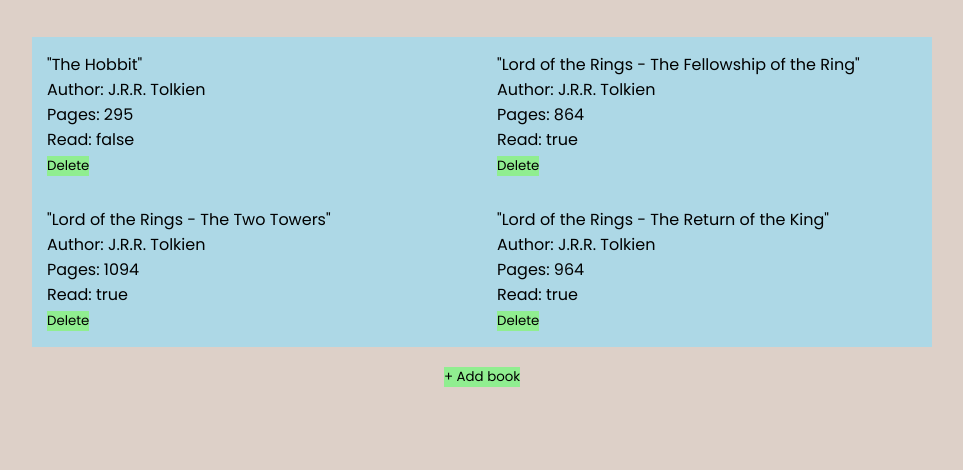
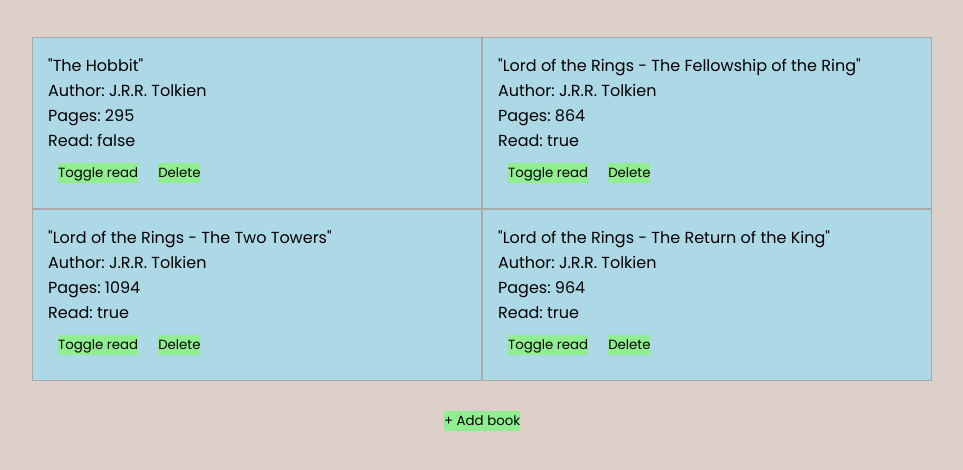
Before and after one commit to mrsmania/library, a plain HTML site: page index.html in a window 1280 px wide. Shown: the part 110-580 px from the top of the page, without its empty margins (158-1121 px from the left). Drawn offline with Linux system fonts and the light colour scheme.

Commit message:
added read toggle

```diff
--- a/main.js
+++ b/main.js
@@ -21,7 +21,7 @@ form.addEventListener('submit', function (event) {
 
     const newBook = new Book(title, author, pages, read);
     myLibrary.push(newBook);
-    displayBook(newBook, myLibrary.length-1);
+    displayBook(newBook, myLibrary.length - 1);
     form.reset();
     dialog.close();
 });
@@ -34,33 +34,44 @@ function Book(title, author, pages, read) {
     this.read = read ? true : false;
 }
 
+Book.prototype.changeReadStatus = function (element) {
+    this.read = !this.read;
+    element.textContent = "Read: " + this.read;
+}
+
 const theHobbit = new Book("The Hobbit", "J.R.R. Tolkien", "295", false);
 const lordOfTheRings1 = new Book("Lord of the Rings - The Fellowship of the Ring", "J.R.R. Tolkien", "864", true);
 const lordOfTheRings2 = new Book("Lord of the Rings - The Two Towers", "J.R.R. Tolkien", "1094", true);
 const lordOfTheRings3 = new Book("Lord of the Rings - The Return of the King", "J.R.R. Tolkien", "964", true);
 const myLibrary = [theHobbit, lordOfTheRings1, lordOfTheRings2, lordOfTheRings3];
 
-function displayBook(book,index) {
+function displayBook(book, index) {
     const div = document.createElement('div');
     div.innerHTML = "<p>\"" + book.title + "\"</p>";
     div.innerHTML += "<p>Author: " + book.author + "</p>";
     div.innerHTML += "<p>Pages: " + book.pages + "</p>";
-    div.innerHTML += "<p>Read: " + book.read + "</p>";
+    div.innerHTML += "<p class=\"status\">Read: " + book.read + "</p>";
     div.className = "bookCard";
     innercontainer.append(div);
+
+    const statusElement = div.querySelector(".status");
+    const toggleReadBtn = document.createElement('button');
+    toggleReadBtn.textContent = "Toggle read";
+    toggleReadBtn.addEventListener('click', () => book.changeReadStatus(statusElement));
+    div.append(toggleReadBtn);
 
     const deleteBtn = document.createElement('button');
     deleteBtn.textContent = "Delete";
     deleteBtn.addEventListener('click', () => {
-        myLibrary.splice(index,1);
+        myLibrary.splice(index, 1);
         displayBooks(myLibrary);
     });
     div.append(deleteBtn);
 }
 
 function displayBooks(array) {
-    innercontainer.innerHTML="";
-    array.forEach((element,index) => displayBook(element,index));
+    innercontainer.innerHTML = "";
+    array.forEach((element, index) => displayBook(element, index));
 }
 
 displayBooks(myLibrary);
--- a/style.css
+++ b/style.css
@@ -38,9 +38,11 @@ h1 {
     width: 50%;
     gap: 5px;
     padding: 15px;
+    border: 1px solid darkgray;
 }
 
 button {
+    margin: 10px;
     background-color: lightgreen;
     cursor: pointer;
 }
```
